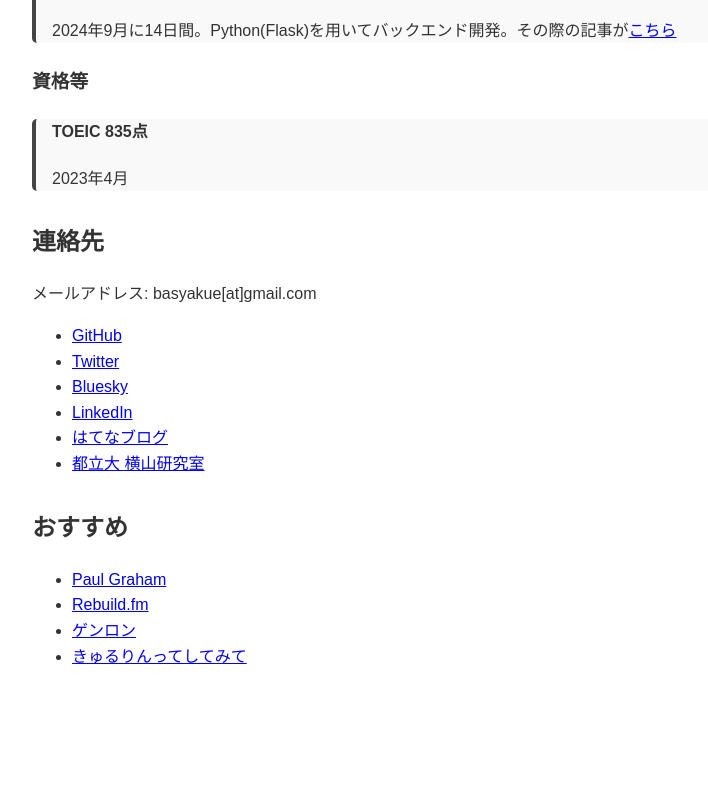
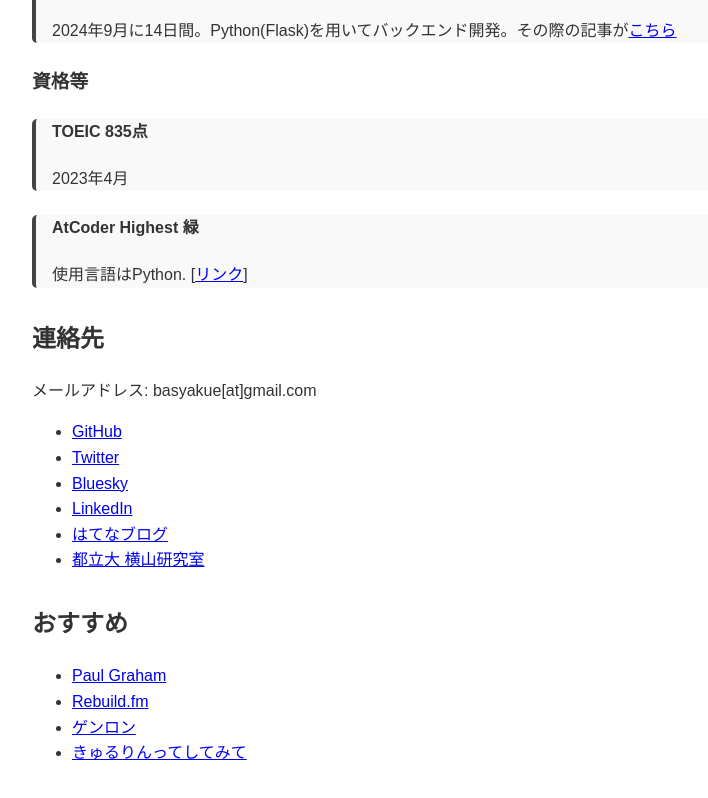
Before and after one commit to BasyaKuE/basyakue.github.io, a plain HTML site: page index.html in a window 1280 px wide. Shown: the part 1187-1985 px from the top of the page, without its empty margins (32-740 px from the left). Before the commit the page ends 1920 px from the top, so only its background shows below. Drawn offline with Linux system fonts and the light colour scheme.

Commit message:
add atcoder

```diff
--- a/index.html
+++ b/index.html
@@ -72,6 +72,10 @@
                 <h4>TOEIC 835点</h4>
                 <p>2023年4月</p>
             </div>
+            <div class="project-item">
+                <h4>AtCoder Highest 緑</h4>
+                <p>使用言語はPython. [<a href="https://atcoder.jp/users/basyakue">リンク</a>]</p>
+            </div>
         </section>
 
 
```
